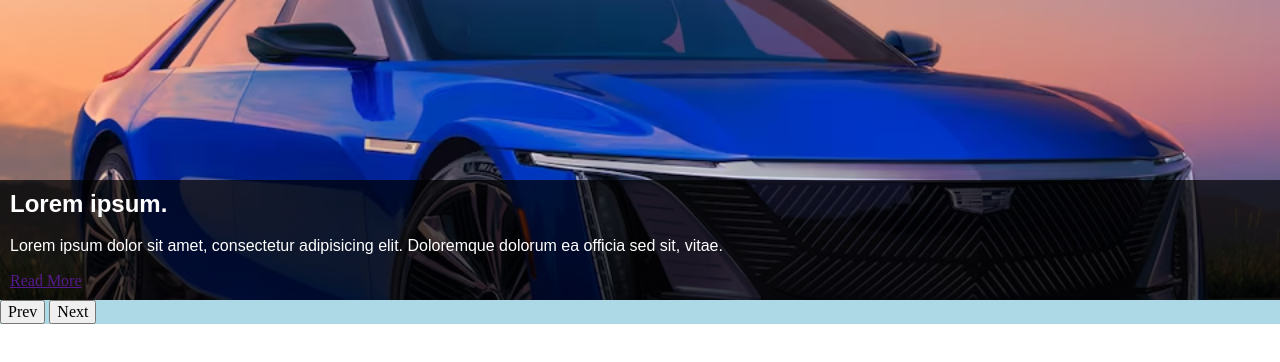
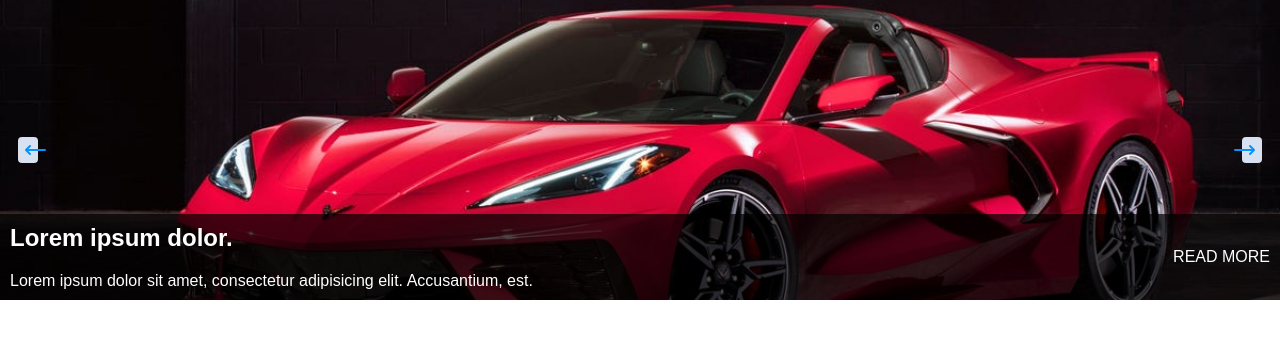
Before and after one commit to pawelkonior/carousel, a plain HTML site: page index.html in a window 1280 px wide. Drawn offline with Linux system fonts and the light colour scheme; a web font is replaced by a local one.

Commit message:
svg icons for nav

```diff
--- a/src/styles/carousel.css
+++ b/src/styles/carousel.css
@@ -84,7 +84,7 @@ html, body {
 }
 
 .carousel {
-    background-color: lightblue;
+    position: relative;
 }
 
 .carousel .carousel__slides {
@@ -114,19 +114,19 @@ html, body {
 
 .slide:first-child {
     left: 0;
-    animation-name: slide-1;
+    /*animation-name: slide-1;*/
     background-image: url('../images/slide_bg1.jpeg');
 }
 
 .slide:nth-child(2) {
     left: 100%;
-    animation-name: slide-2;
+    /*animation-name: slide-2;*/
     background-image: url('../images/slide_bg2.avif');
 }
 
 .slide:last-child {
     left: 200%;
-    animation-name: slide-3;
+    /*animation-name: slide-3;*/
     background-image: url('../images/slide_bg3.jpeg');
 }
 
@@ -136,7 +136,7 @@ html, body {
     position: absolute;
     bottom: 0;
     width: 100%;
-    padding: 0.625rem;
+    padding: 0.625rem 7.8125rem 0.625rem 0.625rem;
     box-sizing: border-box;
     /*font-family: 'Roboto', sans-serif;*/
 }
@@ -150,19 +150,50 @@ html, body {
 .slide .slide__text {
     /*font-weight: 300;*/
     font-family: 'Roboto Slab Light', sans-serif;
+    margin: 0;
 }
 
 .slide .slide__link {
+    color: white;
+    text-decoration: none;
+    text-transform: uppercase;
+    font-family: 'Roboto Slab Regular', sans-serif;
+    position: absolute;
+    right: 0.625rem;
+    top: 50%;
+    transform: translateY(-50%);
+    transition: color 400ms;
 }
 
 .slide .slide__link:hover {
+    color: gold;
 }
 
 .nav {
+    position: absolute;
+    top: 50%;
+    transform: translateY(-50%);
+    width: 100%;
+    padding: 1rem;
+    box-sizing: border-box;
 }
 
 .nav .nav__btn {
+    cursor: pointer;
+    width: 2rem;
+    height: 2rem;
+    background-color: transparent;
+    border: 0;
+    overflow: hidden;
+    text-indent: -9999px;
+    background-image: url("../images/arrow.svg");
+    background-repeat: no-repeat;
+    background-size: cover;
+    transform: rotate(180deg);
 }
 
 .nav .nav__btn.nav__btn--next {
+    position: absolute;
+    right: 1rem;
+    transform: rotate(0deg);
 }
```
Also changed, not shown: src/images/arrow.svg (added).
